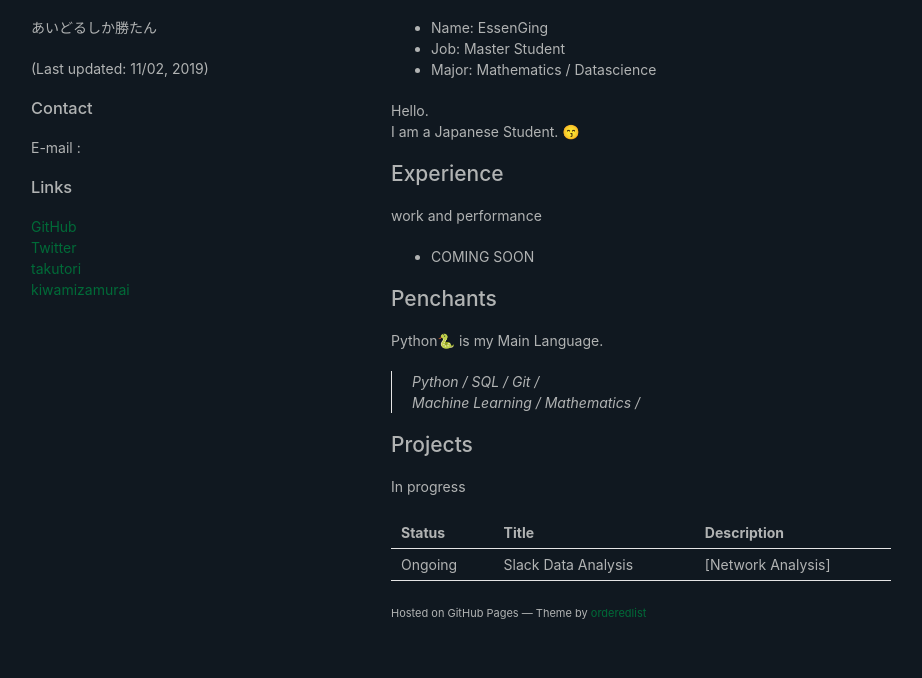
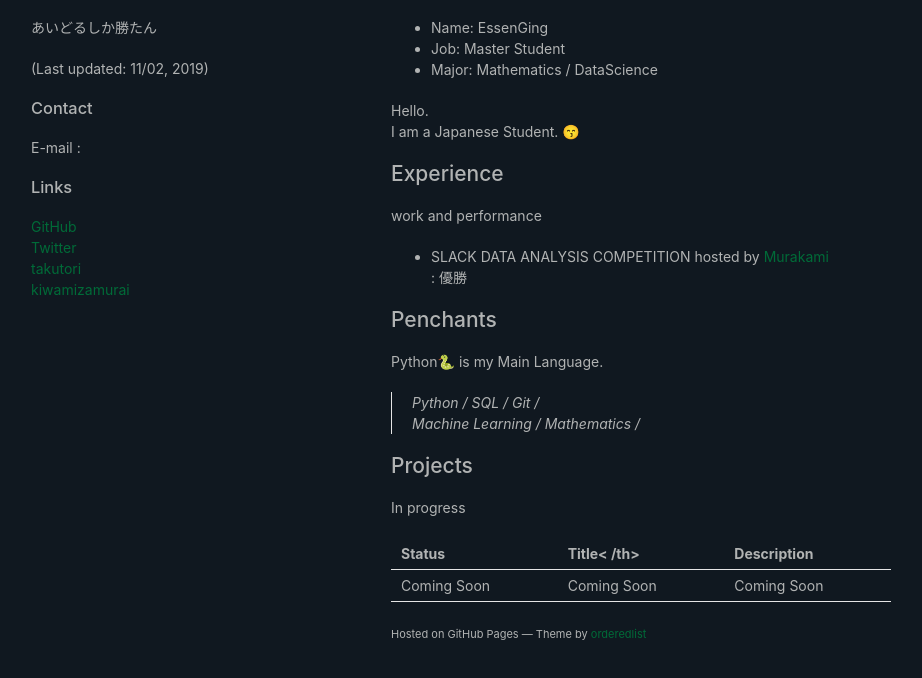
Before and after one commit to EssenGing/EssenGing.github.io, a plain HTML site: page index.html in a window 1280 px wide. Shown: the part 92-770 px from the top of the page, without its empty margins (179-1101 px from the left). Drawn offline with Linux system fonts and the light colour scheme; files whose address does not match are found by name.

Commit message:
[MOD] add experience

```diff
--- a/index.html
+++ b/index.html
@@ -3,7 +3,7 @@
    <head>
      <meta charset="utf-8">
      <meta http-equiv="X-UA-Compatible" content="chrome=1">
-     <title>Dwelling of EssenGing</title>
+     <title> Dwelling of EssenGing </title>
      <link rel="stylesheet" href="./styles.css">
      <link rel="stylesheet" href="./pygment_trac.css">
      <meta name="viewport" content="width=device-width">
@@ -26,7 +26,7 @@
          <a href="https://github.com/EssenGing"> GitHub </a><br>
          <a href="https://twitter.com/EssenGing"> Twitter </a><br>
          <a href="https://takurori.github.io"> takutori </a><br>
-         <a href="https://kiwamizamurai.github.io"> kiwamizamurai </a><br>
+         <a href="https://zamurai.netlify.com/"> kiwamizamurai </a><br>
          </p>
        </header>
 
@@ -34,27 +34,20 @@
        <section>
          <h1>Affiliation</h1>
          <ul>
-           <li>Name: EssenGing </li>
-           <li>Job: Master Student</li>
-           <li>Major: Mathematics / Datascience </li>
+           <li> Name: EssenGing </li>
+           <li> Job: Master Student </li>
+           <li> Major: Mathematics / DataScience </li>
          </ul>
 
-           <!-- Short comment -->
-
-         <p>Hello.  <br>
+         <p> Hello.  <br>
             I am a Japanese Student. 😙</p>
 
-         <!-- my competences -->
-
          <h2>Experience</h2>
-
          <p>work and performance</p>
 
          <ul>
-           <li> COMING SOON </li>
+           <li> SLACK DATA ANALYSIS COMPETITION hosted by <a href="https://twitter.com/greengreenmidor"> Murakami </a><br>: 優勝 </li>
          </ul>
-
-         <!-- my competences -->
 
          <h2>Penchants</h2>
            <p>
@@ -68,9 +61,6 @@
           </p>
          </blockquote>
 
-
-         <!-- dealing with -->
-
          <h2>Projects</h2>
 
          <p>In progress</p>
@@ -78,15 +68,15 @@
          <table>
            <tbody>
          <tr>
-             <th>Status</th>
-             <th>Title</th>
-             <th>Description</th>
+             <th> Status </th>
+             <th> Title< /th>
+             <th> Description </th>
          </tr>
 
            <tr>
-             <td> Ongoing </td>
-             <td> Slack Data Analysis </td>
-             <td> [Network Analysis] </td>
+             <td> Coming Soon </td>
+             <td> Coming Soon </td>
+             <td> Coming Soon </td>
            </tr>
 
           </tbody>
```
